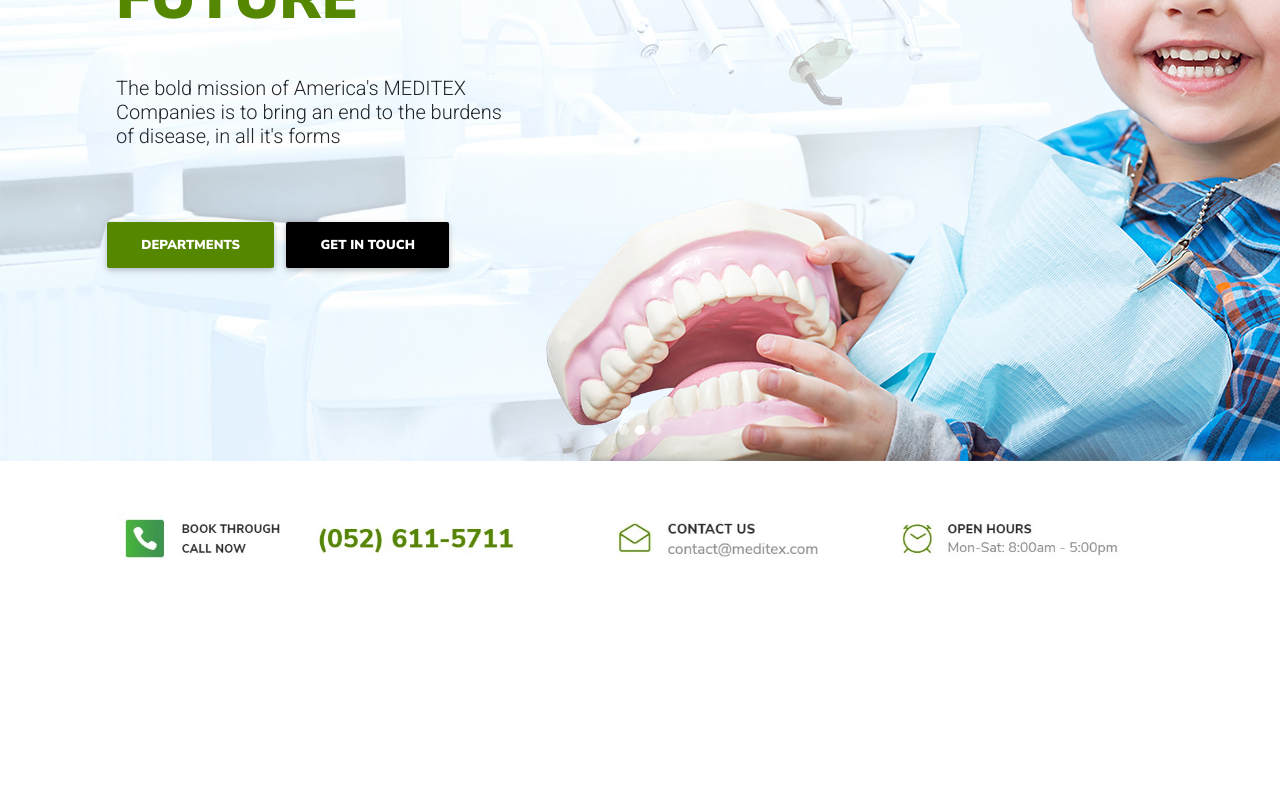
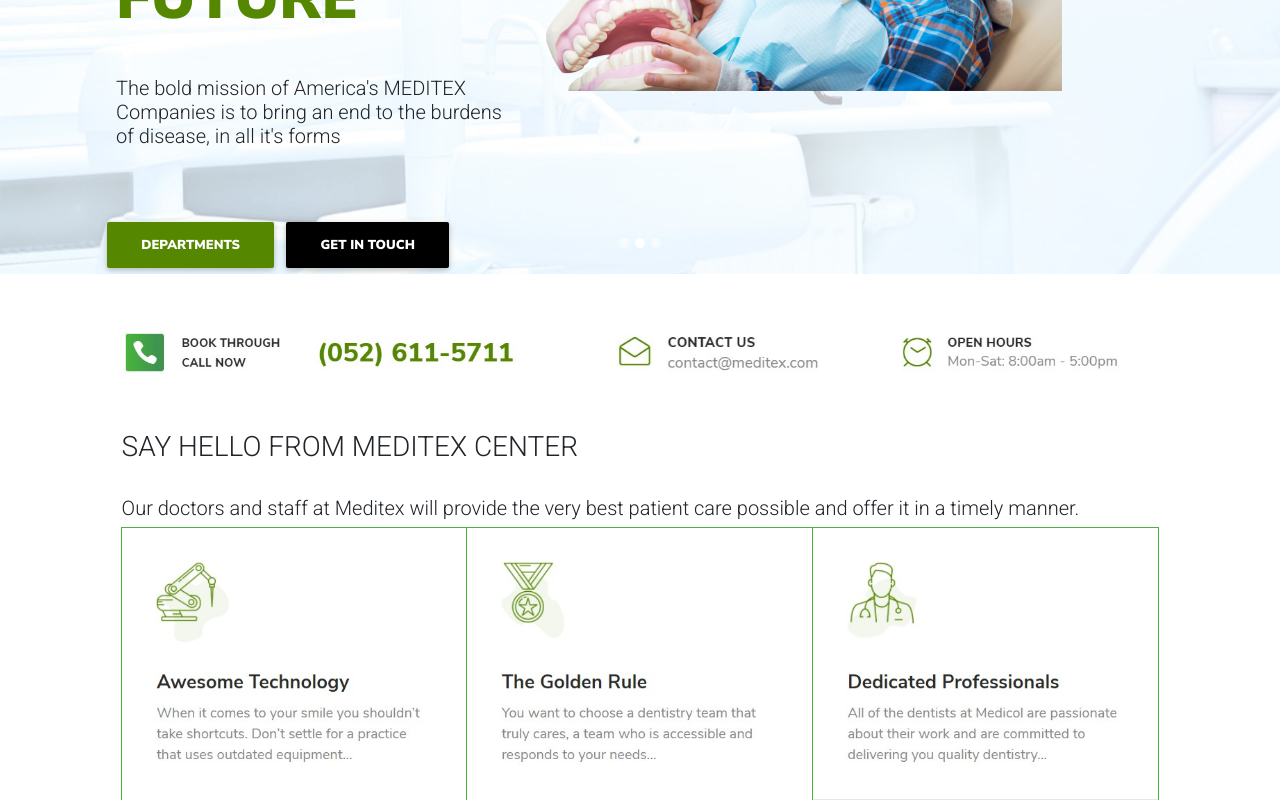
Before and after one commit to bahaadabbagh/dentistLP, a React (Create React App) app: page / in a window 1280 px wide. Shown: the part 435-1235 px from the top of the page. Before the commit the page ends 1051 px from the top, so only its background shows below. Built offline with nearby package versions, Linux system fonts and the light colour scheme.

Commit message:
added selling points

```diff
--- a/src/App.css
+++ b/src/App.css
@@ -1,4 +1,5 @@
 @import url('https://fonts.googleapis.com/css2?family=Nunito+Sans:wght@900&display=swap');
+@import url('https://fonts.googleapis.com/css2?family=Roboto&display=swap');
 .App {
   text-align: center;
 }
@@ -50,3 +51,18 @@
 .callToAction{
   padding: 0 4%;
 }
+.sellingPointsCards{
+  outline-style: ridge;
+  outline-width: 0.25px;
+  outline-color:  #48B43D;
+  width: 30%;
+}
+.sellingPointsText{
+  font-family: "Roboto";
+  text-align: start;
+  margin-left: 5%;
+  font-weight: 800 !important;
+}
+.sellingPoints{
+  margin: 0 5%;
+}
--- a/src/components/HomeCarousel.jsx
+++ b/src/components/HomeCarousel.jsx
@@ -18,7 +18,7 @@
             </Row>
           </Col>
           <Col className="carouselImg" md="6">
-            <img src={firstSlide} alt="First slide"/>
+            <img src={firstSlide} alt="First slide" width="100%"/>
           </Col>
         </Row>
       </Carousel.Item>
@@ -32,8 +32,8 @@
             <Button className="blackButton"> <strong>Get in touch</strong></Button>
             </Row>
           </Col>
-          <Col className="carouselImg" md="5" width="100%">
-            <img src={secondSlide} alt="Third slide" />
+          <Col className="carouselImg" md="5">
+            <img src={secondSlide} alt="second slide" width="100%" />
           </Col>
         </Row>
       </Carousel.Item>
@@ -48,7 +48,7 @@
             </Row>
           </Col>
           <Col>
-            <img src={thirdSlide} alt="Third slide" />
+            <img src={thirdSlide} alt="Third slide" width="100%"/>
           </Col>
         </Row>
       </Carousel.Item>
--- /dev/null
+++ b/src/components/sellingPoints.jsx
@@ -0,0 +1,19 @@
+import React from 'react';
+import technology from  "../images/technology.jpg";
+import goldenRule from  "../images/goldenRule.jpg";
+import dedicated  from "../images/dedicated.jpg";
+import { Row } from 'react-bootstrap';
+
+export default function sellingPoints() {
+    return (
+        <div className="sellingPoints">
+            <div className="sellingPointsText">
+           <h3> SAY HELLO FROM MEDITEX CENTER </h3>
+            <h5><br/>Our doctors and staff at Meditex will provide the very best patient care possible and offer it in a timely manner.</h5>
+            </div>
+           <img src={technology} alt="technology" className="sellingPointsCards" />
+           <img src={goldenRule} alt="golden rule" className="sellingPointsCards" />
+           <img src={dedicated} alt="dedicated proffesionals" className="sellingPointsCards" />
+        </div>
+    )
+}
--- a/src/containers/Home.jsx
+++ b/src/containers/Home.jsx
@@ -2,6 +2,7 @@
 import Navbar from "../components/navbar";
 import HomeCarousel from "../components/HomeCarousel";
 import CallToAction from "../components/callToAction";
+import SellingPoints from '../components/sellingPoints';
 
 export default function Home() {
     return (
@@ -9,6 +10,7 @@
            <Navbar />
            <HomeCarousel />
            <CallToAction />
+           <SellingPoints />
         </div>
     )
 }
```
Also changed, not shown: src/images/services.jpg (added), src/images/technology.jpg.
